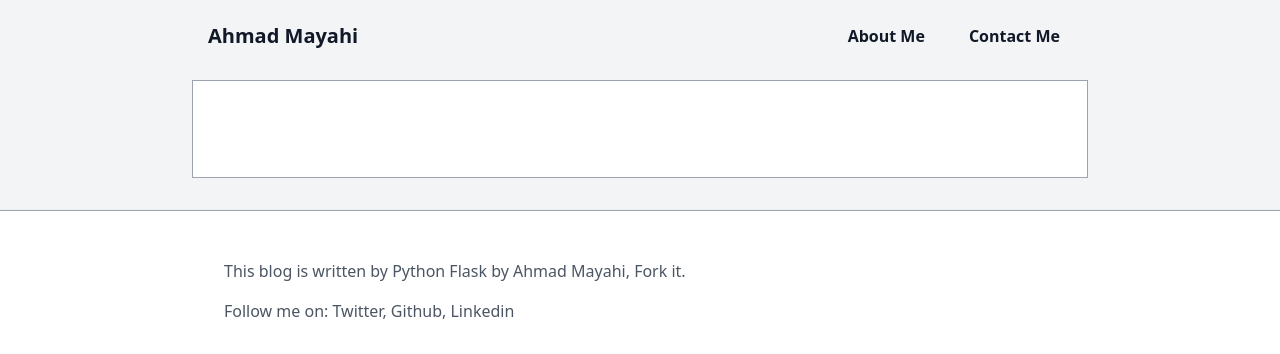
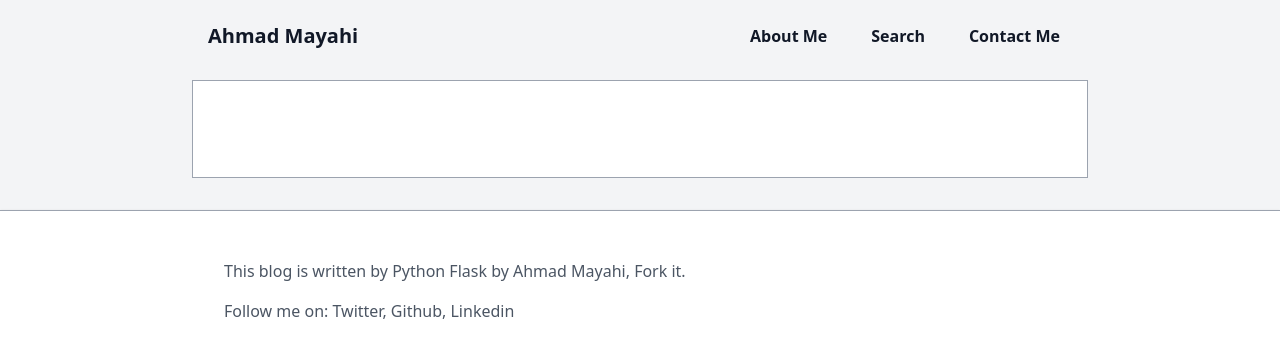
Before and after one commit to ahmadmayahi/mayahi.net, a Flask app: template templates/page.html.jinja2 in a window 1280 px wide. Shown: the top 354 px of the page. Run offline with Flask 2, Linux system fonts and the light colour scheme; the template is opened without the code that fills it, so the values that code supplies are empty; parts of the project's set-up code (start-up, migrations or seed data) failed here and were passed over.

Commit message:
Add google search.

```diff
--- a/templates/layout.html.jinja2
+++ b/templates/layout.html.jinja2
@@ -88,6 +88,10 @@
                 </li>
                 <li class="mr-3">
                     <a target="_blank" class="inline-block py-2 px-4 text-gray-900 font-bold no-underline"
+                       href="https://cse.google.com/cse?cx=15da0ba4feb7f1329">Search</a>
+                </li>
+                <li class="mr-3">
+                    <a target="_blank" class="inline-block py-2 px-4 text-gray-900 font-bold no-underline"
                        href="https://form.jotform.com/201892949858375">Contact Me</a>
                 </li>
             </ul>
```
